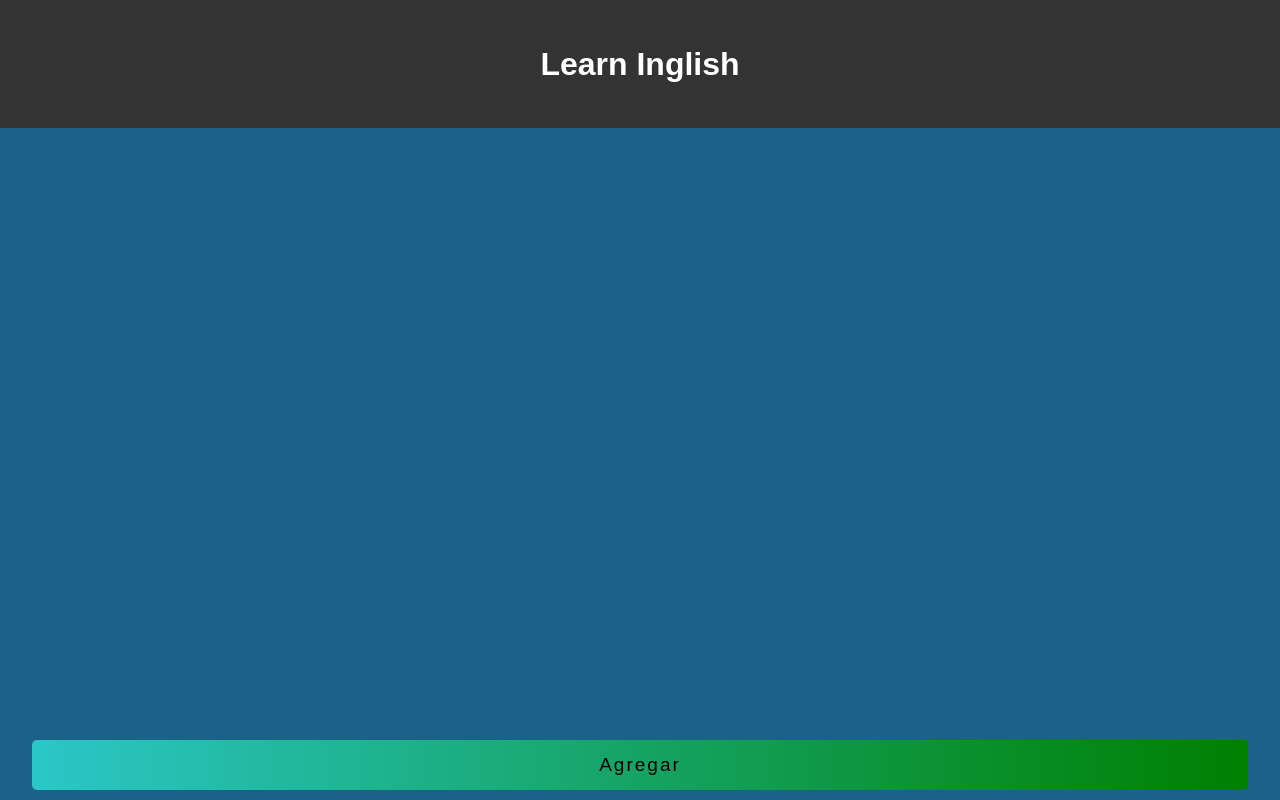
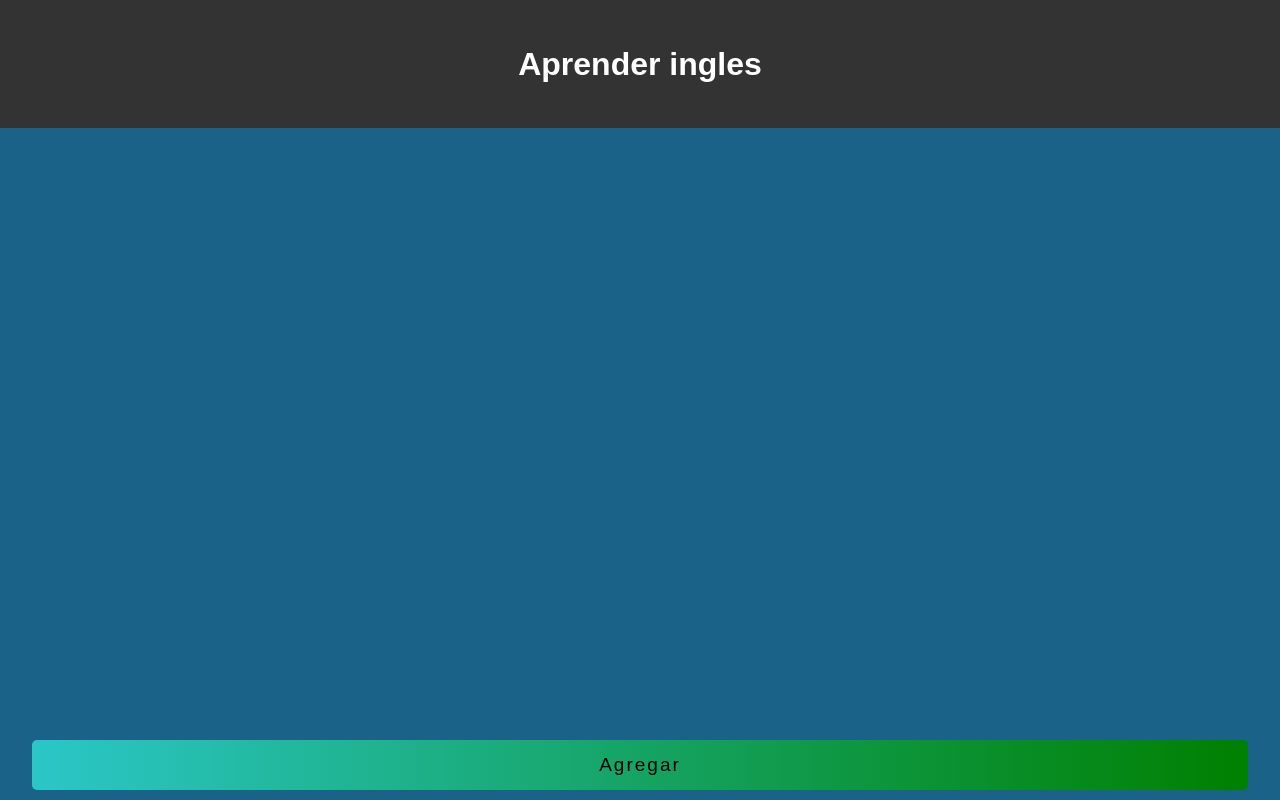
Before and after one commit to thiago0k/ingles, a plain HTML site: page index.html in a window 1280 px wide. Drawn offline with Linux system fonts and the light colour scheme.

Commit message:
cambios en en titulo

```diff
--- a/index.html
+++ b/index.html
@@ -9,7 +9,7 @@
 <body>
 
     <header>
-        <h1>Learn Inglish</h1>
+        <h1>Aprender ingles</h1>
     </header>
     <main>
         <div class="padre1"></div>
```
